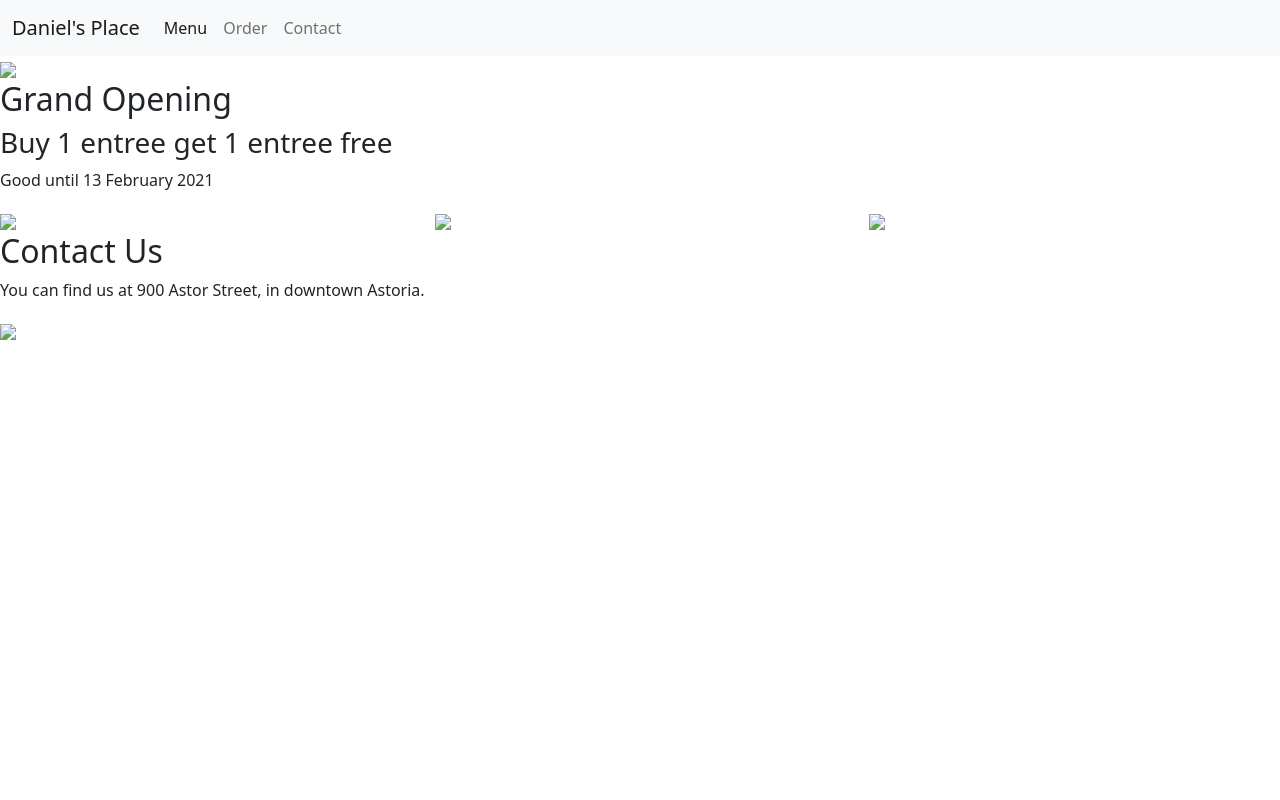
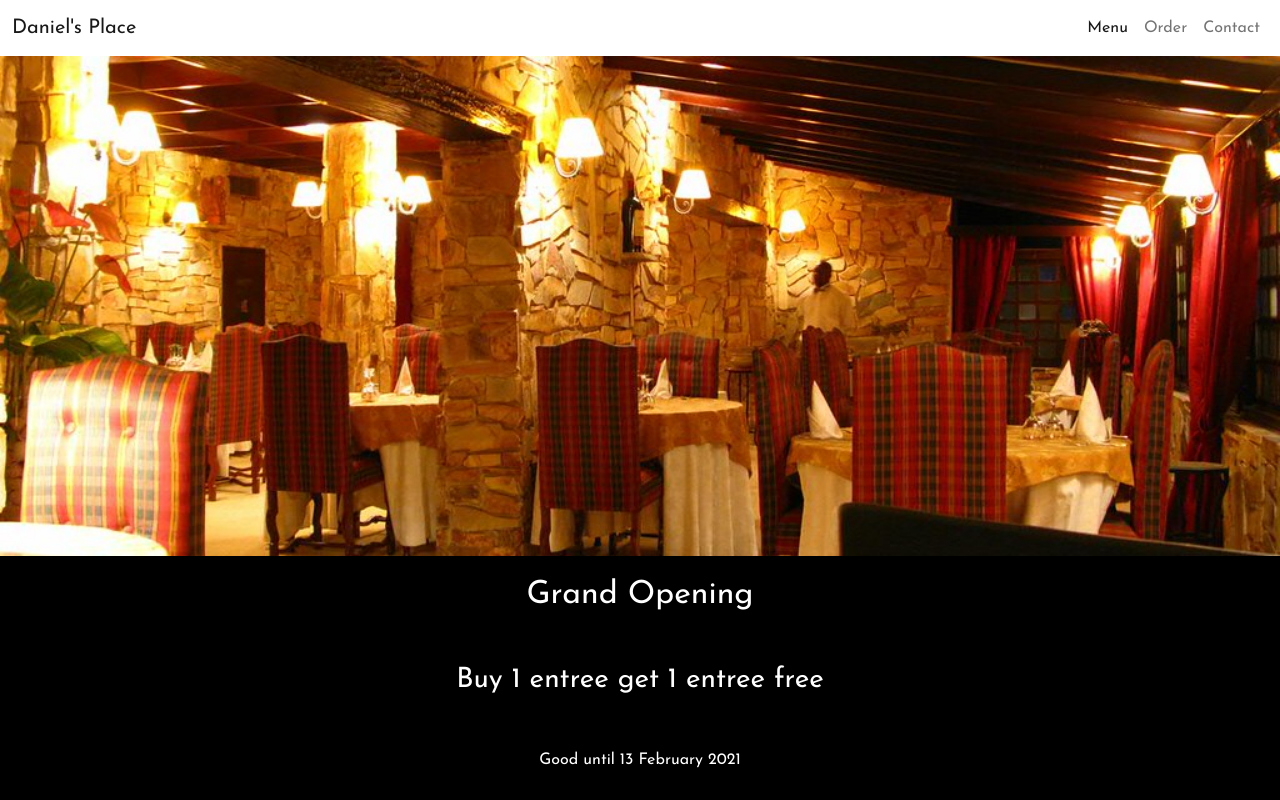
Before and after one commit to BYU-CS-260/responsive-design-with-bootstrap, a plain HTML site: page index.html in a window 1280 px wide. Shown: the top 800 px of the page. Drawn offline with nearby package versions, Linux system fonts and the light colour scheme; the site is published under a folder, as on GitHub Pages, so addresses that start at the root find nothing.

Commit message:
Update index.html

```diff
--- a/index.html
+++ b/index.html
@@ -7,7 +7,7 @@
     <title>Daniel's Place</title>
     <link href="https://cdn.jsdelivr.net/npm/bootstrap@5.0.0-beta1/dist/css/bootstrap.min.css" rel="stylesheet"
         integrity="sha384-giJF6kkoqNQ00vy+HMDP7azOuL0xtbfIcaT9wjKHr8RbDVddVHyTfAAsrekwKmP1" crossorigin="anonymous">
-    <link rel='stylesheet' href='/styles.css' />
+    <link rel='stylesheet' href='styles.css' />
     <link rel="preconnect" href="https://fonts.gstatic.com">
     <link href="https://fonts.googleapis.com/css2?family=Josefin+Sans&display=swap" rel="stylesheet">
 
@@ -39,7 +39,7 @@
         </nav>
     </header>
     <div class="photo">
-        <img src="/images/cover.jpg" class="img-fluid">
+        <img src="images/cover.jpg" class="img-fluid">
     </div>
 
     <div class="special">
@@ -49,19 +49,19 @@
     </div>
     <div class="dishes row">
         <div class="dish col-md col-lg">
-            <img src="/images/pizza.jpg" class="img-fluid">
+            <img src="images/pizza.jpg" class="img-fluid">
         </div>
         <div class="dish col-md col-lg">
-            <img src="/images/pasta.jpg" class="img-fluid">
+            <img src="images/pasta.jpg" class="img-fluid">
         </div>
         <div class="dish col-md col-lg">
-            <img src="/images/steak.jpg" class="img-fluid">
+            <img src="images/steak.jpg" class="img-fluid">
         </div>
     </div>
     <div class="contact">
         <h2>Contact Us</h2>
         <p>You can find us at 900 Astor Street, in downtown Astoria.</p>
-        <img src="/images/map.png" class="img-fluid">
+        <img src="images/map.png" class="img-fluid">
     </div>
     <script src="https://cdn.jsdelivr.net/npm/bootstrap@5.0.0-beta1/dist/js/bootstrap.bundle.min.js"
         integrity="sha384-ygbV9kiqUc6oa4msXn9868pTtWMgiQaeYH7/t7LECLbyPA2x65Kgf80OJFdroafW" crossorigin="anonymous">
```
